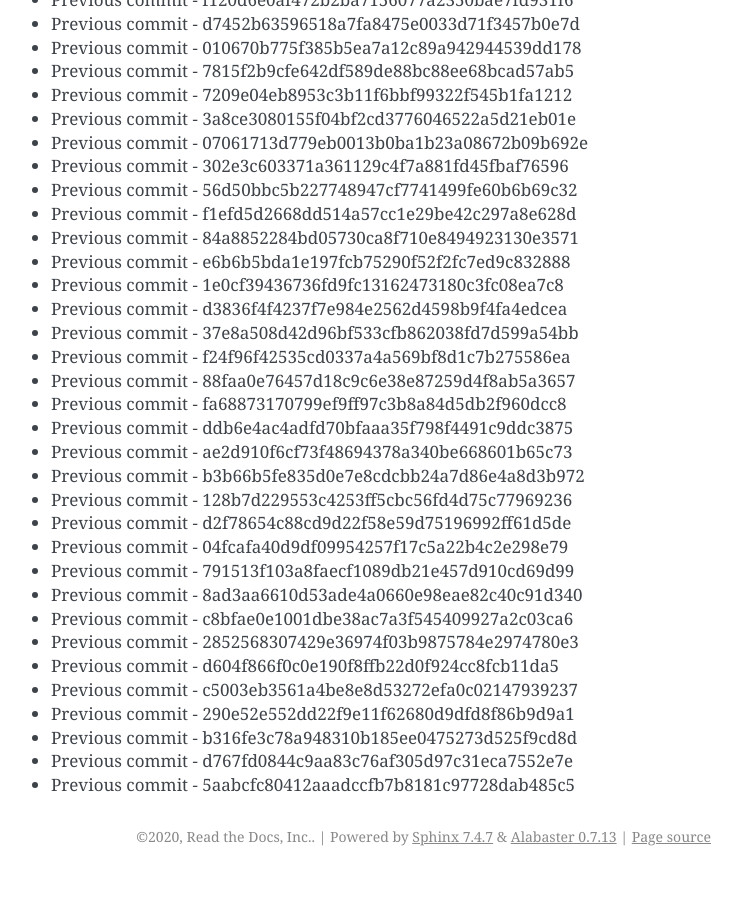
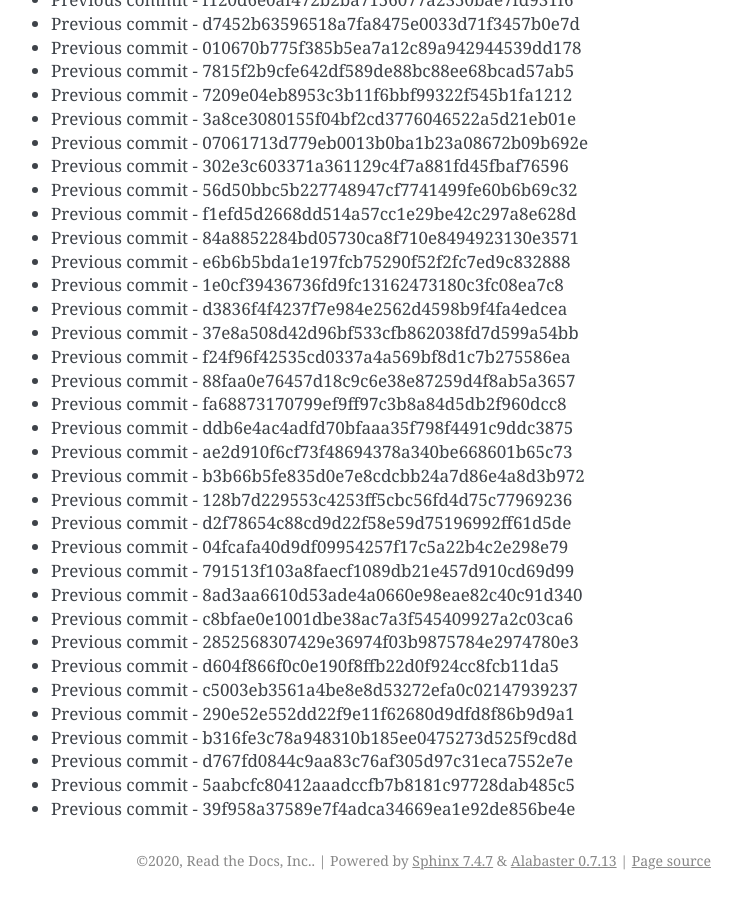
Before and after one commit to readthedocs/rtd-git-stresstest, a Sphinx documentation site: the page built from docs/updates.rst, in a window 1280 px wide and 900 px high, scrolled down 38921 px. Shown: the whole window, without its empty margins (399-1141 px from the left). Built offline with Sphinx 7.4.7, drawn with Linux system fonts in a browser that asks for light colours; before the commit the page ends 39797 px from its top, so only the background shows below that.

Commit message:
Generating commit from previous: 39f958a37589e7f4adca34669ea1e92de856be4e

```diff
--- a/docs/updates.rst
+++ b/docs/updates.rst
@@ -1667,3 +1667,4 @@ It can be tested for any performance characteristics.
 * Previous commit - b316fe3c78a948310b185ee0475273d525f9cd8d
 * Previous commit - d767fd0844c9aa83c76af305d97c31eca7552e7e
 * Previous commit - 5aabcfc80412aaadccfb7b8181c97728dab485c5
+* Previous commit - 39f958a37589e7f4adca34669ea1e92de856be4e
```
